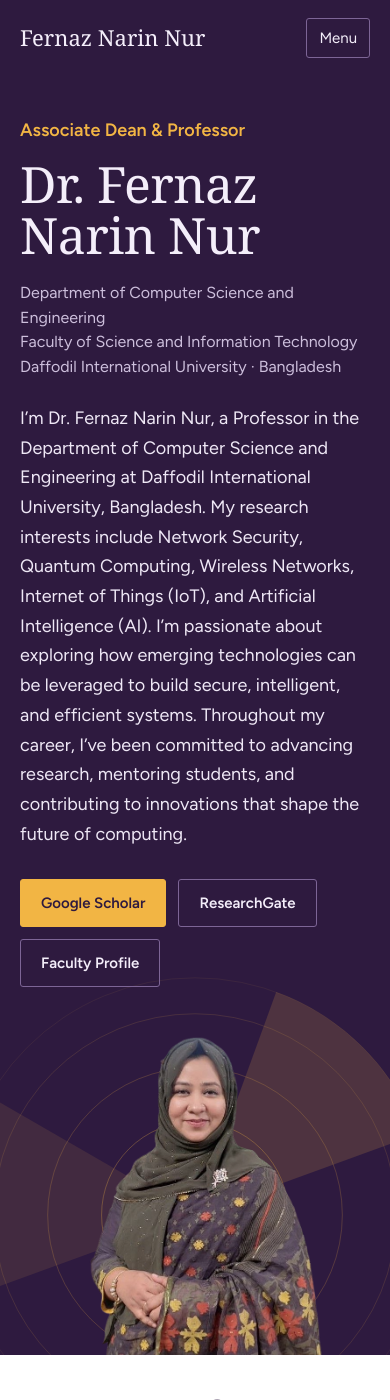
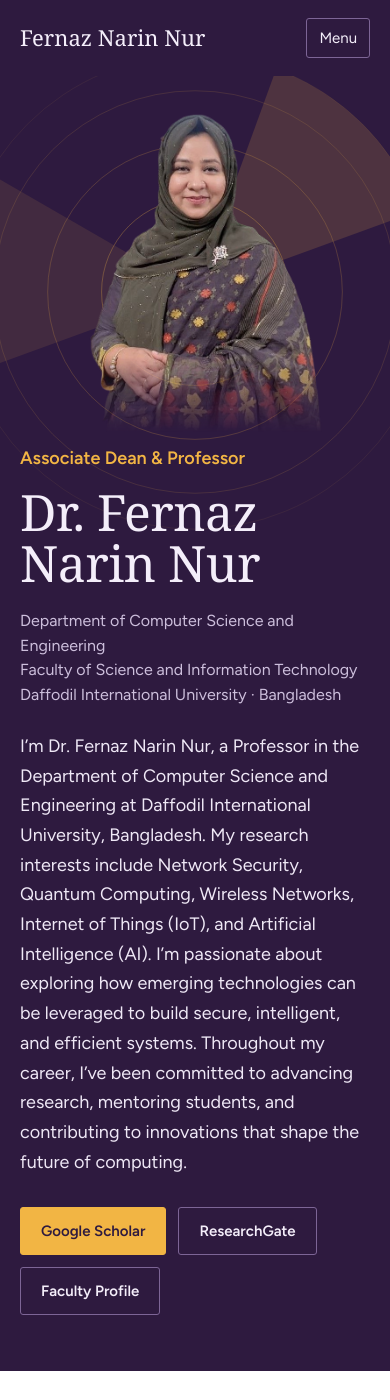
Before and after one commit to fernaz-nur/fernaz-nur.github.io, a Jekyll site: the page built from index.html, in a window 390 px wide and 1400 px high. Built offline with Jekyll 4.4.1, drawn with Linux system fonts in a browser that asks for light colours; some web fonts are replaced.

Commit message:
Show the photo first on small screens and prepare Awards
When the hero stacks, the photo now comes before the details and fades
into the background. The header links move into the Menu button at 880px
or less so they keep fitting. The Awards section and header link are in
place and stay hidden until the awards list has an entry.

Co-Authored-By: Claude Opus 5.5 <noreply@anthropic.com>

```diff
--- a/_layouts/default.html
+++ b/_layouts/default.html
@@ -29,7 +29,7 @@
     <button class="nav-toggle" aria-label="Toggle menu" aria-expanded="false">Menu</button>
     <nav id="navigation">
       {%- assign home = '/' | relative_url %}
-      <a href="{{ home }}#about">About</a><a href="{{ home }}#research">Research</a><a href="{{ '/publications/' | relative_url }}">Publications</a><a href="{{ home }}#teaching">Teaching</a><a href="{{ home }}#background">Background</a><a href="{{ home }}#contact">Contact</a>
+      <a href="{{ home }}#about">About</a><a href="{{ home }}#research">Research</a><a href="{{ '/publications/' | relative_url }}">Publications</a><a href="{{ home }}#teaching">Teaching</a><a href="{{ home }}#background">Background</a>{% if site.data.profile.awards.size > 0 %}<a href="{{ home }}#awards">Awards</a>{% endif %}<a href="{{ home }}#contact">Contact</a>
     </nav>
   </div>
 </header>
--- a/index.html
+++ b/index.html
@@ -118,6 +118,17 @@ layout: default
     </div>
   </section>
 
+  {%- if profile.awards.size > 0 %}
+  <section class="band" id="awards">
+    <div class="inner">
+      <h2>Awards</h2>
+      <div class="awards">
+        {%- include entries.html items=profile.awards %}
+      </div>
+    </div>
+  </section>
+  {%- endif %}
+
   <section class="contact" id="contact">
     <div class="inner">
       <div>
--- a/style.css
+++ b/style.css
@@ -118,6 +118,7 @@ h2 { font-family: var(--display); font-weight: 400; font-size: 40px; line-height
 .row-title { font-weight: 600; font-size: 16px; line-height: 1.4; color: var(--plum); }
 .row-when { flex: none; font-size: 14px; color: var(--muted); font-variant-numeric: tabular-nums; }
 .row-detail { font-size: 15px; line-height: 1.45; color: var(--muted); }
+.awards { display: grid; grid-template-columns: repeat(2, minmax(0, 1fr)); gap: 0 56px; }
 
 /* Contact and footer */
 .contact { background: var(--plum); color: var(--on-plum); padding-block: 60px; }
@@ -134,10 +135,11 @@ h2 { font-family: var(--display); font-weight: 400; font-size: 40px; line-height
 
 @media (max-width: 1020px) {
   .hero-grid { grid-template-columns: minmax(0, 1fr); gap: 0; }
-  .hero-text { padding-bottom: 28px; }
-  .portrait { width: 100%; max-width: 420px; height: 420px; margin-inline: auto; }
+  .hero-text { padding-block: 12px 56px; }
+  /* When the hero stacks, the photo comes first. Its bottom edge is a hard crop, so it fades into the background above the text. */
+  .portrait { order: -1; width: 100%; max-width: 420px; height: 420px; margin-inline: auto; margin-top: 16px; }
   .portrait svg { left: 50%; top: -30px; width: 560px; height: 560px; transform: translateX(-50%); }
-  .portrait img { width: 100%; height: auto; aspect-ratio: 1; }
+  .portrait img { width: 100%; height: auto; aspect-ratio: 1; -webkit-mask-image: linear-gradient(to bottom, #000 78%, transparent); mask-image: linear-gradient(to bottom, #000 78%, transparent); }
   .numbers .inner { flex-direction: column; align-items: stretch; }
   .chart figcaption { text-align: left; }
   .bars { justify-content: space-between; gap: 5px; }
@@ -146,15 +148,21 @@ h2 { font-family: var(--display); font-weight: 400; font-size: 40px; line-height
   .year-group { grid-template-columns: minmax(0, 1fr); gap: 18px; }
   .year-group h2 { position: static; font-size: 36px; }
   .cols { grid-template-columns: 1fr 1fr; }
+  .topbar nav { gap: 20px; }
+}
+
+/* Below this width the header links no longer fit beside the name, so they move into the Menu button. */
+@media (max-width: 880px) {
+  .nav-toggle { display: block; }
+  .topbar nav { display: none; position: absolute; top: 100%; left: 0; right: 0; background: var(--plum); border-top: 1px solid var(--plum-2); padding: 14px max(calc((100% - 1160px) / 2), 48px) 20px; flex-direction: column; gap: 12px; }
+  .topbar nav.open { display: flex; }
+  .topbar nav a { font-size: 16px; }
 }
 
 @media (max-width: 760px) {
   .inner { width: min(100% - 40px, 1160px); }
   .band { padding-block: 52px; }
-  .nav-toggle { display: block; }
-  .topbar nav { display: none; position: absolute; top: 100%; left: 0; right: 0; background: var(--plum); border-top: 1px solid var(--plum-2); padding: 14px 20px 20px; flex-direction: column; gap: 12px; }
-  .topbar nav.open { display: flex; }
-  .topbar nav a { font-size: 16px; }
+  .topbar nav { padding-inline: 20px; }
   .portrait { max-width: 340px; height: 340px; }
   .portrait svg { width: 460px; height: 460px; }
   .stats { display: grid; grid-template-columns: 1fr 1fr; gap: 22px; }
@@ -169,5 +177,6 @@ h2 { font-family: var(--display); font-weight: 400; font-size: 40px; line-height
   .pub-title { font-size: 19px; }
   .year-group { padding-block: 28px; }
   .cols { grid-template-columns: minmax(0, 1fr); gap: 36px; }
+  .awards { grid-template-columns: minmax(0, 1fr); }
   .row-top { flex-direction: column; gap: 0; }
 }
```
Also changed, not shown: _data/profile.yml (+9 -0 lines), README.md.
